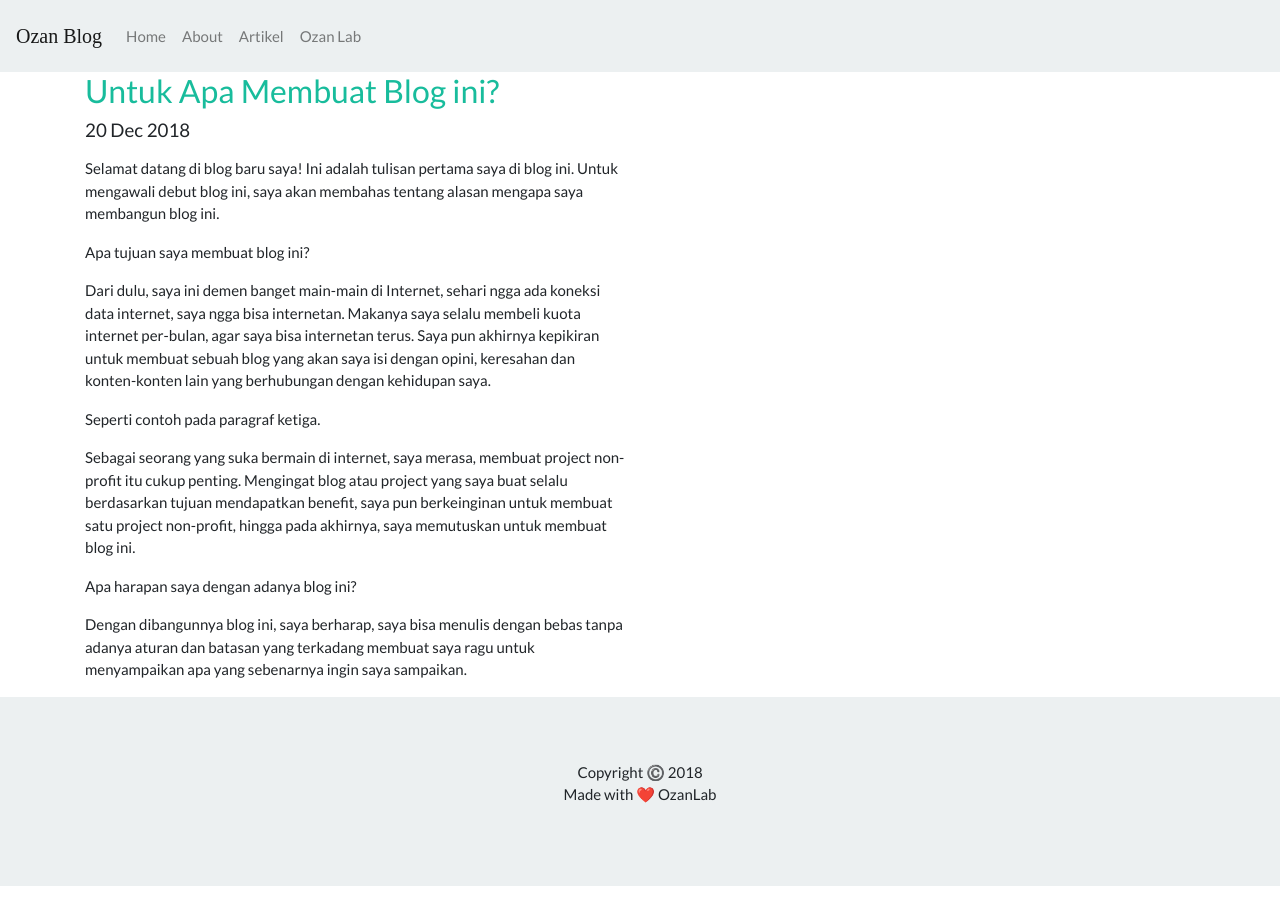
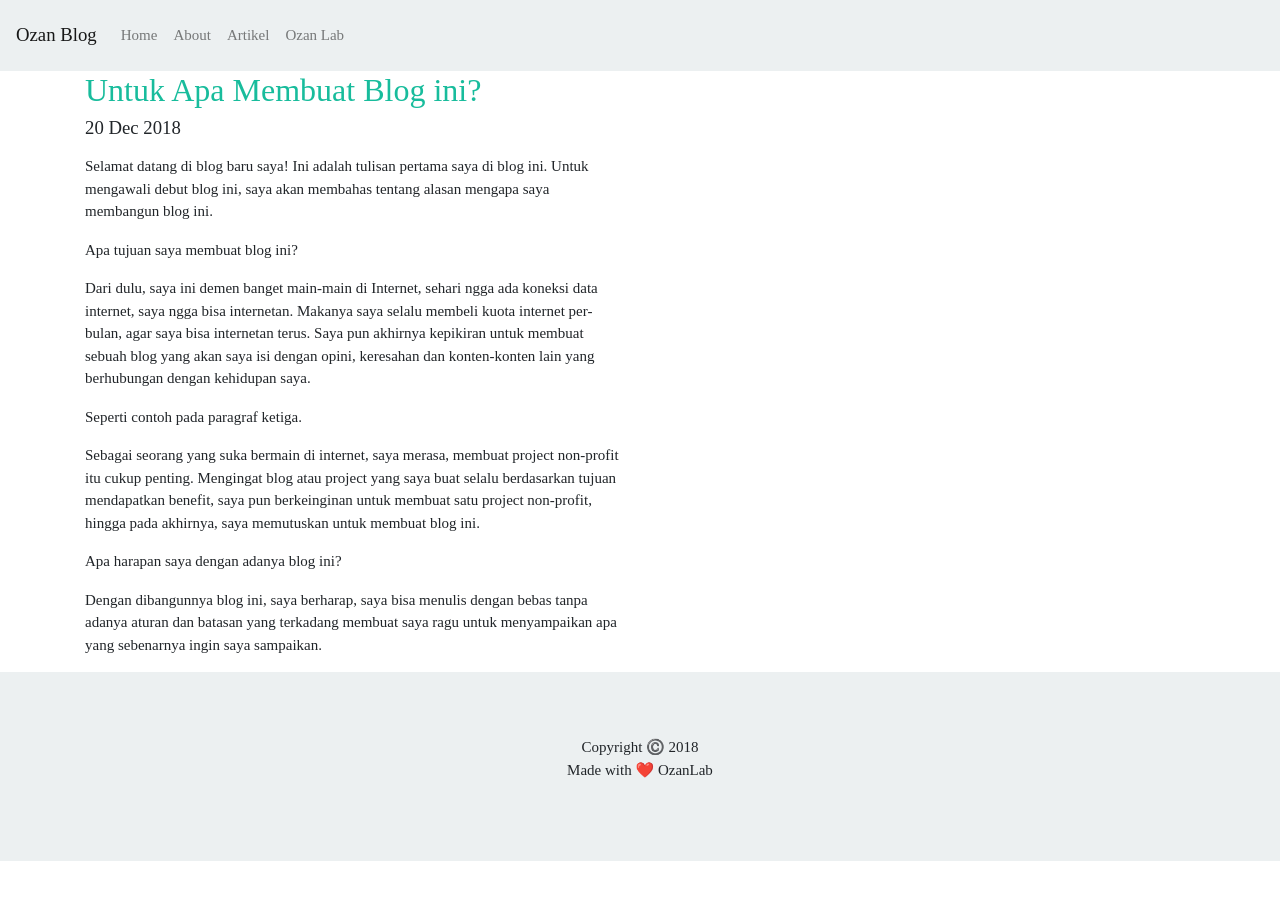
Before and after one commit to OzanLab/mypage, a Jekyll site: the page built from pages/index.html, in a window 1280 px wide. Built offline with Jekyll 4.4.1, drawn with Linux system fonts in a browser that asks for light colours; some web fonts are replaced.

Commit message:
Update head.html

```diff
--- a/_includes/head.html
+++ b/_includes/head.html
@@ -8,9 +8,39 @@
   <link rel="stylesheet" href="https://bootswatch.com/4/flatly/bootstrap.min.css">
   <link href="https://fonts.googleapis.com/css?family=ZCOOL+XiaoWei" rel="stylesheet">
   <style>
-  .navbar-brand {
-	font-family: 'ZCOOL XiaoWei', serif;
+  body {
+        font-family:"Times New Roman",serif;
+    }
+.navbar-brand {
+    font-family: 'ZCOOL XiaoWei', serif;
+
+    color:#34495E;
+    }
+.heading {
+    background-color:rgba(236,240,241,0.25);
+    padding:20px;
+    }
+.ob-post {
+
+}
+.ob-post-title {
     font-size:20px;
-	}
+}
+.ob-post-title a {
+    color:#34495E;
+}
+.ob-post-meta {
+    color:#72727C;
+    font-size:15px;
+}
+.ob-post-content {
+
+}
+.ob-more a {
+    color: #34495E;
+    margin:0 3px;
+    padding:0 3px;
+    background-color:rgba(236,240,241,0.2);
+}
   </style>
 </head>
```
